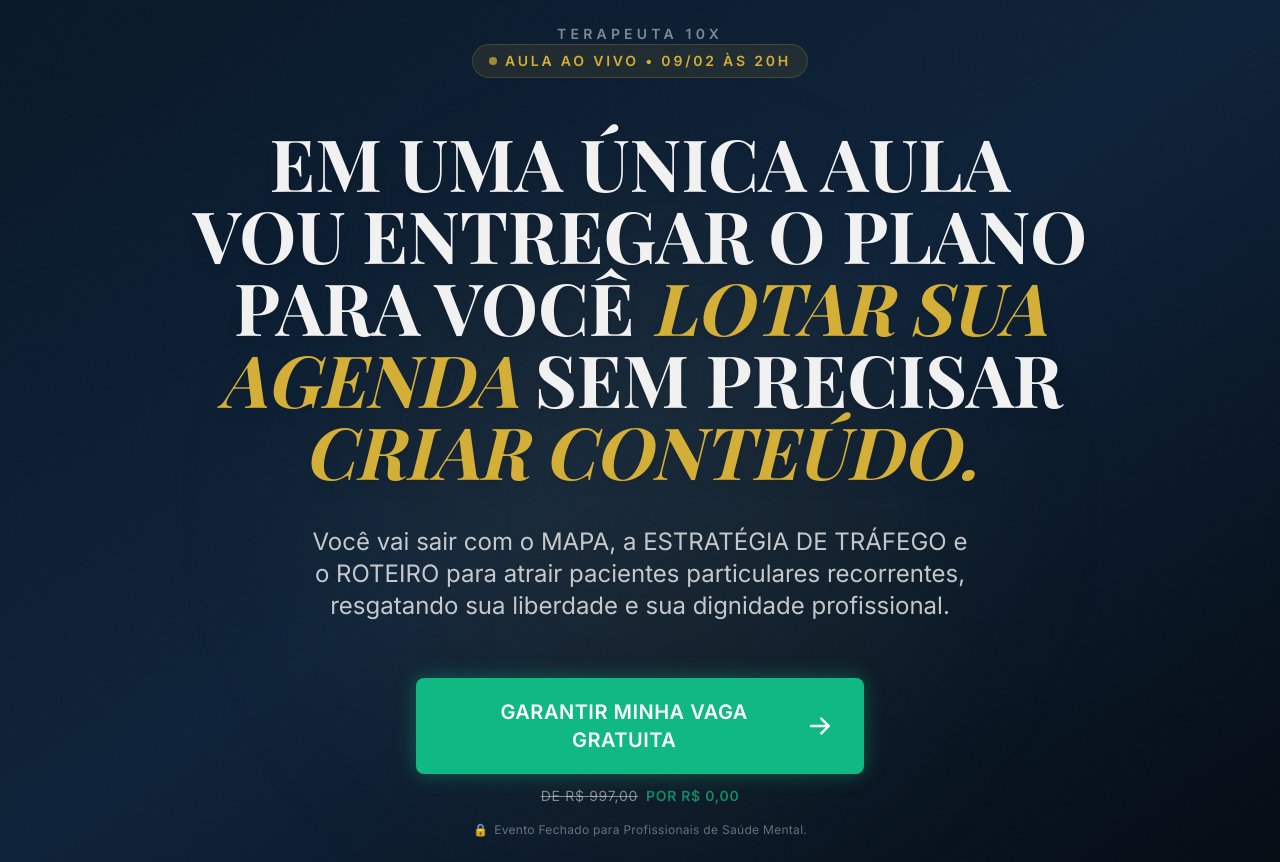
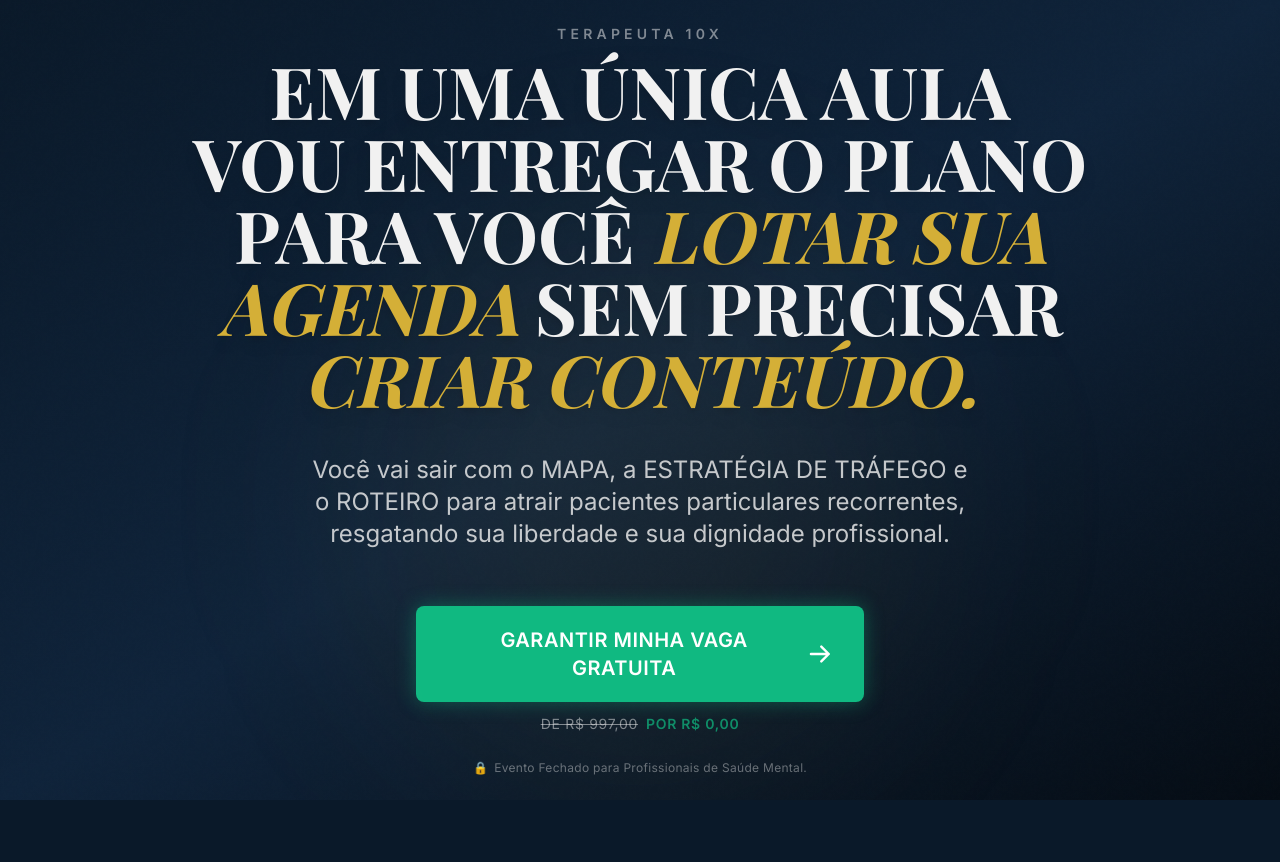
Before and after one commit to muitovalor1-cyber/terapeuta10x, a React (Vite) app: page / in a window 1280 px wide. After the commit the page ends 800 px from the top, so only its background shows below. Built offline with nearby package versions, Linux system fonts and the light colour scheme; a web font is replaced by a local one.

Commit message:
style: remove visual date tag from UI

```diff
--- a/App.tsx
+++ b/App.tsx
@@ -21,13 +21,6 @@ const App: React.FC = () => {
       {/* CENTER CONTENT */}
       <div className="relative z-10 flex flex-col items-center justify-center text-center flex-grow w-full max-w-5xl gap-6 md:gap-10">
 
-        {/* DATE TAG */}
-        <div className="flex items-center gap-2 px-4 py-1.5 rounded-full bg-brand-gold/10 border border-brand-gold/20 backdrop-blur-sm mb-2 animate-fade-in">
-          <span className="w-2 h-2 rounded-full bg-brand-gold animate-pulse"></span>
-          <span className="text-brand-gold font-sans font-bold text-xs md:text-sm uppercase tracking-[0.2em]">
-            Aula Ao Vivo • 09/02 às 20h
-          </span>
-        </div>
 
         {/* 2. HEADLINE */}
         <h1 className="font-serif text-3xl sm:text-4xl md:text-6xl lg:text-7xl leading-[1.1] font-bold text-balance drop-shadow-lg">
```
